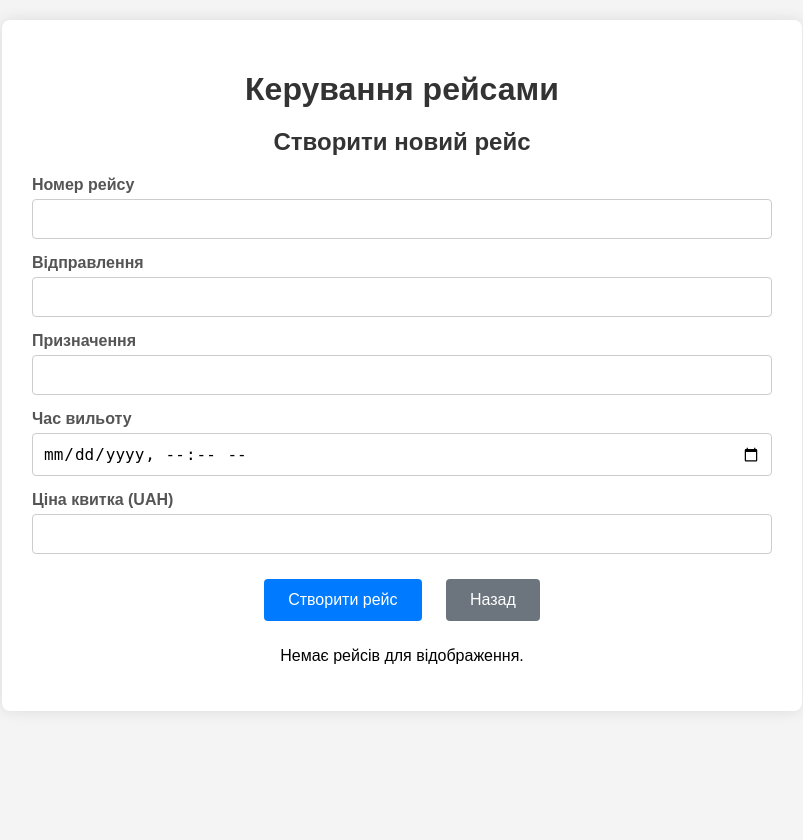
After one commit to DmytroVoronkov/flask-air-commerce, a Flask app: template app/templates/flights/manage_flights.html in a window 1280 px wide. The commit adds this page. Shown: the whole page, without its empty margins (238-1041 px from the left). Run offline with Flask 3, Linux system fonts and the light colour scheme; the template is opened without the code that fills it, so the values that code supplies are empty.

```diff
--- a/app/templates/dashboard.html
+++ b/app/templates/dashboard.html
@@ -176,10 +176,6 @@
                     <a href="{{ url_for('users.manage_users') }}" class="btn btn-primary">Керування користувачами</a>
                     <a href="{{ url_for('flights.manage_flights') }}" class="btn btn-secondary">Керування рейсами</a>
                 </div>
-                <div>
-                    <a href="{{ url_for('tills.manage_tills') }}" class="btn btn-success">Керування касами</a>
-                    <a href="{{ url_for('tickets.manage_tickets') }}" class="btn btn-primary">Усі квитки</a>
-                </div>
             </div>
 
         {% elif role == 'accountant' %}
--- /dev/null
+++ b/app/templates/flights/manage_flights.html
@@ -0,0 +1,198 @@
+<!DOCTYPE html>
+<html lang="uk">
+<head>
+    <meta charset="UTF-8">
+    <meta name="viewport" content="width=device-width, initial-scale=1.0">
+    <title>Керування рейсами</title>
+    <style>
+        body {
+            font-family: Arial, sans-serif;
+            margin: 0;
+            padding: 20px;
+            background-color: #f4f4f4;
+            min-height: 100vh;
+        }
+        .container {
+            background-color: white;
+            padding: 30px;
+            border-radius: 8px;
+            box-shadow: 0 0 15px rgba(0,0,0,0.1);
+            max-width: 800px;
+            width: 100%;
+            margin: 0 auto;
+            text-align: center;
+            box-sizing: border-box;
+        }
+        h1, h2 {
+            color: #333;
+            margin-bottom: 20px;
+        }
+        .table-container {
+            overflow-x: auto;
+            margin-bottom: 20px;
+        }
+        table {
+            width: 100%;
+            border-collapse: collapse;
+            min-width: 600px;
+        }
+        th, td {
+            padding: 10px;
+            border: 1px solid #dee2e6;
+            text-align: left;
+            word-wrap: break-word;
+            max-width: 150px;
+        }
+        th {
+            background-color: #f8f9fa;
+            font-weight: bold;
+        }
+        tr:nth-child(even) {
+            background-color: #f9f9f9;
+        }
+        .form-group {
+            margin-bottom: 15px;
+            text-align: left;
+        }
+        label {
+            display: block;
+            margin-bottom: 5px;
+            font-weight: bold;
+            color: #555;
+        }
+        input[type="text"], input[type="datetime-local"], input[type="number"] {
+            width: 100%;
+            padding: 10px;
+            border: 1px solid #ccc;
+            border-radius: 4px;
+            font-size: 16px;
+            box-sizing: border-box;
+        }
+        input[type="text"]:focus, input[type="datetime-local"]:focus, input[type="number"]:focus {
+            border-color: #007bff;
+            outline: none;
+        }
+        .btn {
+            display: inline-block;
+            padding: 12px 24px;
+            margin: 10px;
+            border: none;
+            border-radius: 4px;
+            text-decoration: none;
+            cursor: pointer;
+            font-size: 16px;
+            transition: background-color 0.3s;
+        }
+        .btn-primary {
+            background-color: #007bff;
+            color: white;
+        }
+        .btn-primary:hover {
+            background-color: #0056b3;
+        }
+        .btn-secondary {
+            background-color: #6c757d;
+            color: white;
+        }
+        .btn-secondary:hover {
+            background-color: #545b62;
+        }
+        .flash-messages {
+            margin-bottom: 20px;
+        }
+        .flash-message {
+            padding: 10px;
+            margin: 5px 0;
+            border-radius: 4px;
+        }
+        .flash-error {
+            background-color: #f8d7da;
+            color: #721c24;
+            border: 1px solid #f5c6cb;
+        }
+        .flash-success {
+            background-color: #d4edda;
+            color: #155724;
+            border: 1px solid #c3e6cb;
+        }
+    </style>
+</head>
+<body>
+    <div class="container">
+        <h1>Керування рейсами</h1>
+
+        <!-- Повідомлення про помилки -->
+        {% with messages = get_flashed_messages(with_categories=true) %}
+            {% if messages %}
+                <div class="flash-messages">
+                    {% for category, message in messages %}
+                        <div class="flash-message flash-{{ category }}">{{ message }}</div>
+                    {% endfor %}
+                </div>
+            {% endif %}
+        {% endwith %}
+
+        <!-- Форма для створення рейсу -->
+        <h2>Створити новий рейс</h2>
+        <form method="POST">
+            <div class="form-group">
+                <label for="flight_number">Номер рейсу</label>
+                <input type="text" id="flight_number" name="flight_number" required>
+            </div>
+            <div class="form-group">
+                <label for="departure">Відправлення</label>
+                <input type="text" id="departure" name="departure" required>
+            </div>
+            <div class="form-group">
+                <label for="destination">Призначення</label>
+                <input type="text" id="destination" name="destination" required>
+            </div>
+            <div class="form-group">
+                <label for="departure_time">Час вильоту</label>
+                <input type="datetime-local" id="departure_time" name="departure_time" required>
+            </div>
+            <div class="form-group">
+                <label for="ticket_price">Ціна квитка (UAH)</label>
+                <input type="number" id="ticket_price" name="ticket_price" step="0.01" required>
+            </div>
+            <button type="submit" class="btn btn-primary">Створити рейс</button>
+            <a href="{{ url_for('web.dashboard') }}" class="btn btn-secondary">Назад</a>
+        </form>
+
+        <!-- Таблиця рейсів -->
+        {% if flights %}
+            <h2>Список рейсів</h2>
+            <div class="table-container">
+                <table>
+                    <thead>
+                        <tr>
+                            <th>ID</th>
+                            <th>Номер рейсу</th>
+                            <th>Відправлення</th>
+                            <th>Призначення</th>
+                            <th>Час вильоту</th>
+                            <th>Ціна квитка</th>
+                            <th>Дата створення</th>
+                        </tr>
+                    </thead>
+                    <tbody>
+                        {% for flight in flights %}
+                            <tr>
+                                <td>{{ flight.id }}</td>
+                                <td>{{ flight.flight_number }}</td>
+                                <td>{{ flight.departure }}</td>
+                                <td>{{ flight.destination }}</td>
+                                <td>{{ flight.departure_time | datetimeformat('%d.%m.%Y %H:%M') }}</td>
+                                <td>{{ flight.ticket_price }} UAH</td>
+                                <td>{{ flight.created_at | datetimeformat('%d.%m.%Y %H:%M') }}</td>
+                            </tr>
+                        {% endfor %}
+                    </tbody>
+                </table>
+            </div>
+        {% else %}
+            <p>Немає рейсів для відображення.</p>
+        {% endif %}
+    </div>
+</body>
+</html>
```
Also changed, not shown: app/routes/flights.py (+45 -4 lines), app/routes/users.py (+35 -2 lines), app/services/flight_service.py (+64 -0 lines), app/templates/users/manage_users.html (added, +195 -0 lines).
